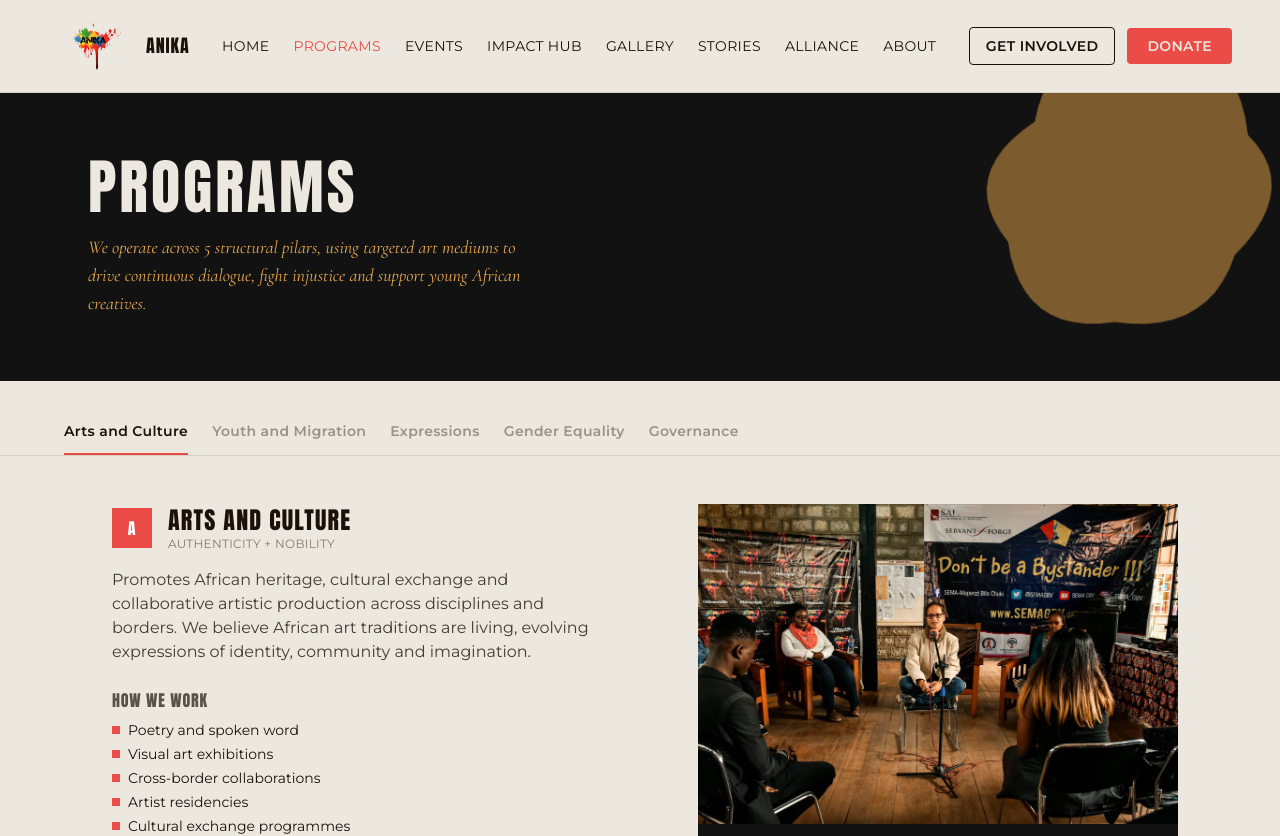
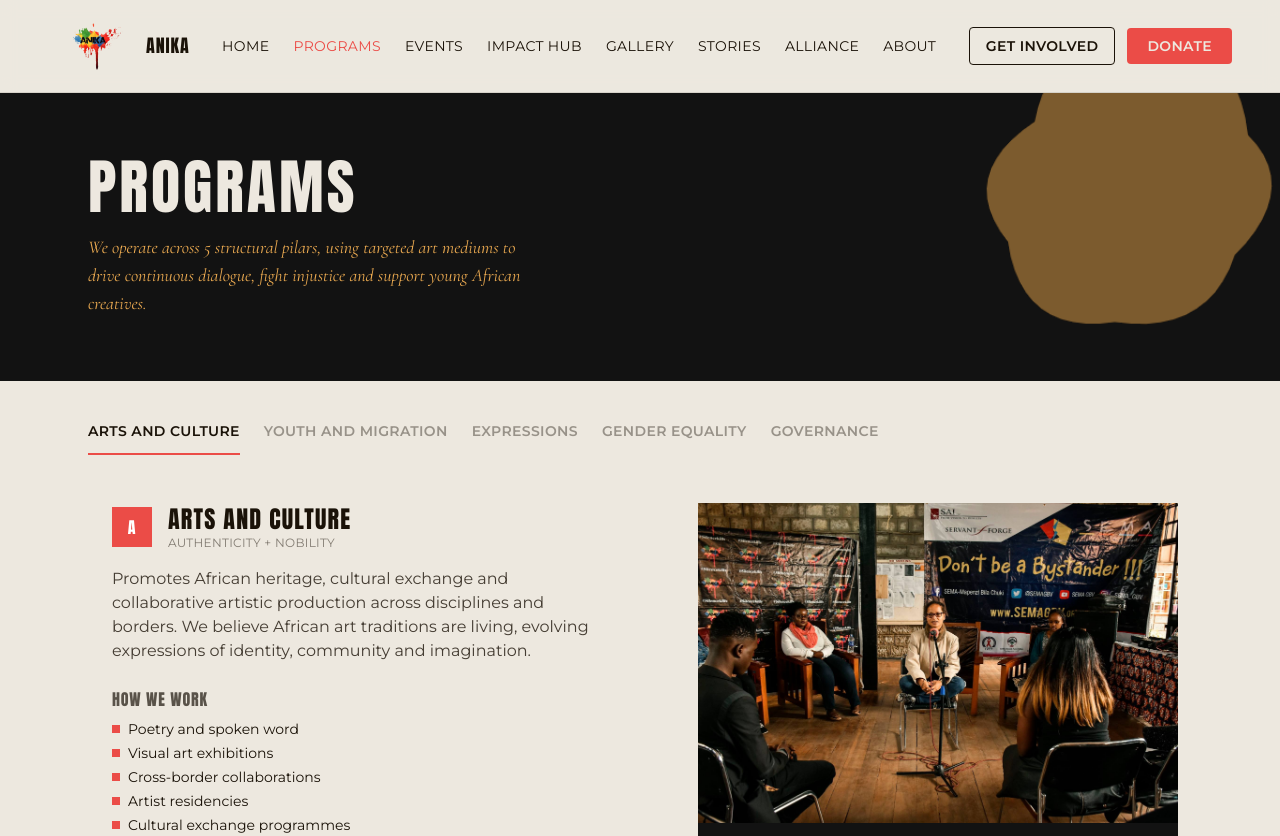
Before and after one commit to Jkosencha/Anika-Initiative, a React (Vite) app: page /programs in a window 1280 px wide. Shown: the top 836 px of the page. Built offline with nearby package versions, Linux system fonts and the light colour scheme.

Commit message:
fix: Fixed ProgramTabs layout and structure

```diff
--- a/src/components/programs/ProgramTabs.jsx
+++ b/src/components/programs/ProgramTabs.jsx
@@ -3,15 +3,15 @@ import { accentBorder } from '../../utils/accentClasses';
 
 export default function ProgramTabs({ programs, activeId, onSelect }) {
   return (
-    <div className='border-b border-ink/10 bg-cream px-6 pt-10'>
-      <div className='mx-auto flex max-w-6xl gap-6 overflow-x-auto'>
+    <div className='bg-cream pt-10'>
+      <div className='mx-auto max-w-6xl px-6 flex flex-wrap gap-x-6 gap-y-3'>
         {programs.map((program) => {
           const isActive = program.id === activeId;
           return (
             <button
                 key={program.id}
                 onClick={() => onSelect(program.id)}
-                className={`whitespace-nowrap pb-3 text-sm font-semibold tracking-wide uppeercase border-b-2 transition-colors cursor-pointer ${
+                className={`pb-3 text-sm font-semibold tracking-wide uppercase border-b-2 transition-colors cursor-pointer ${
                     isActive
                         ? `text-ink ${accentBorder[program.accentClass]}`
                         : 'text-ink/40 border-transparent'
```
